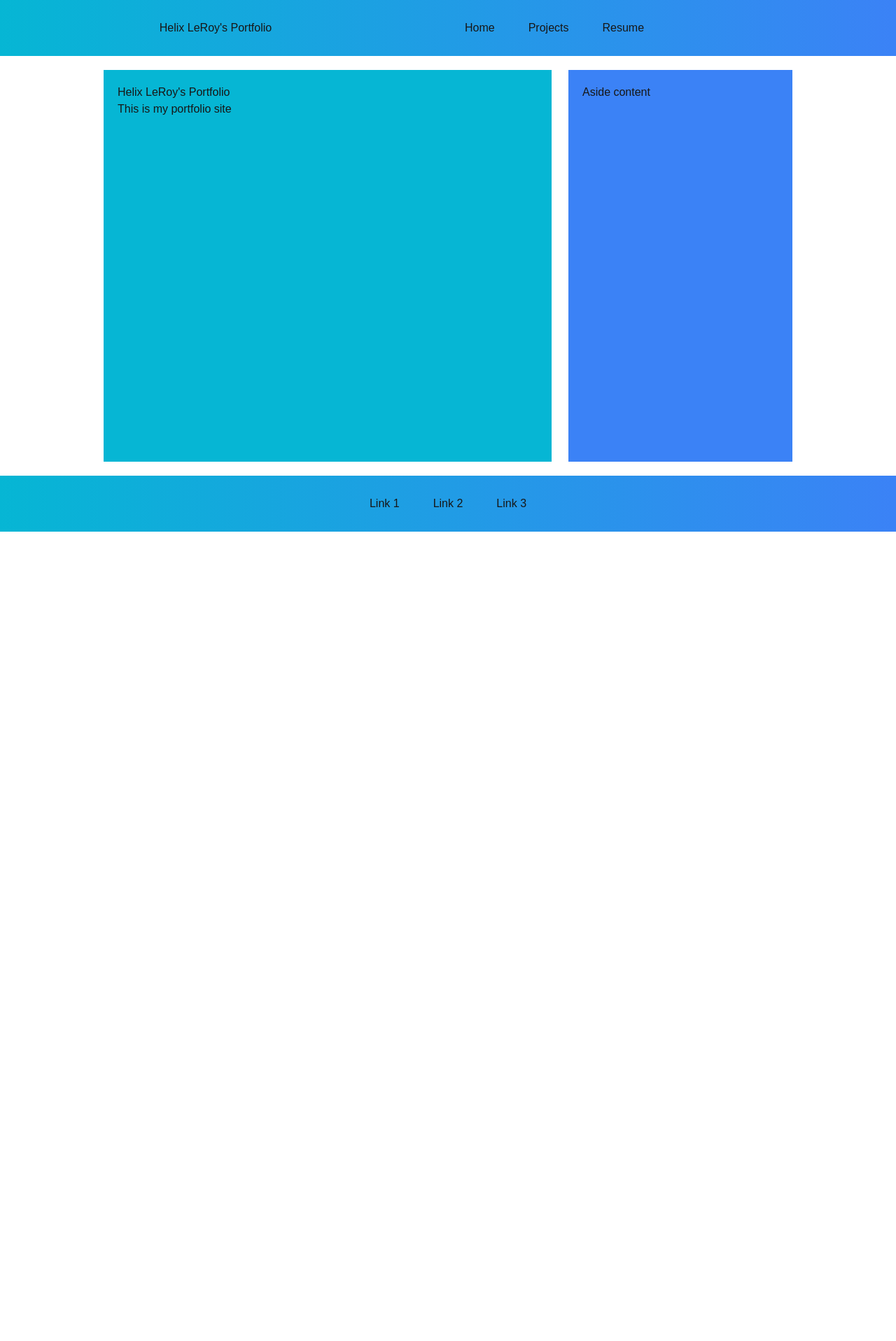
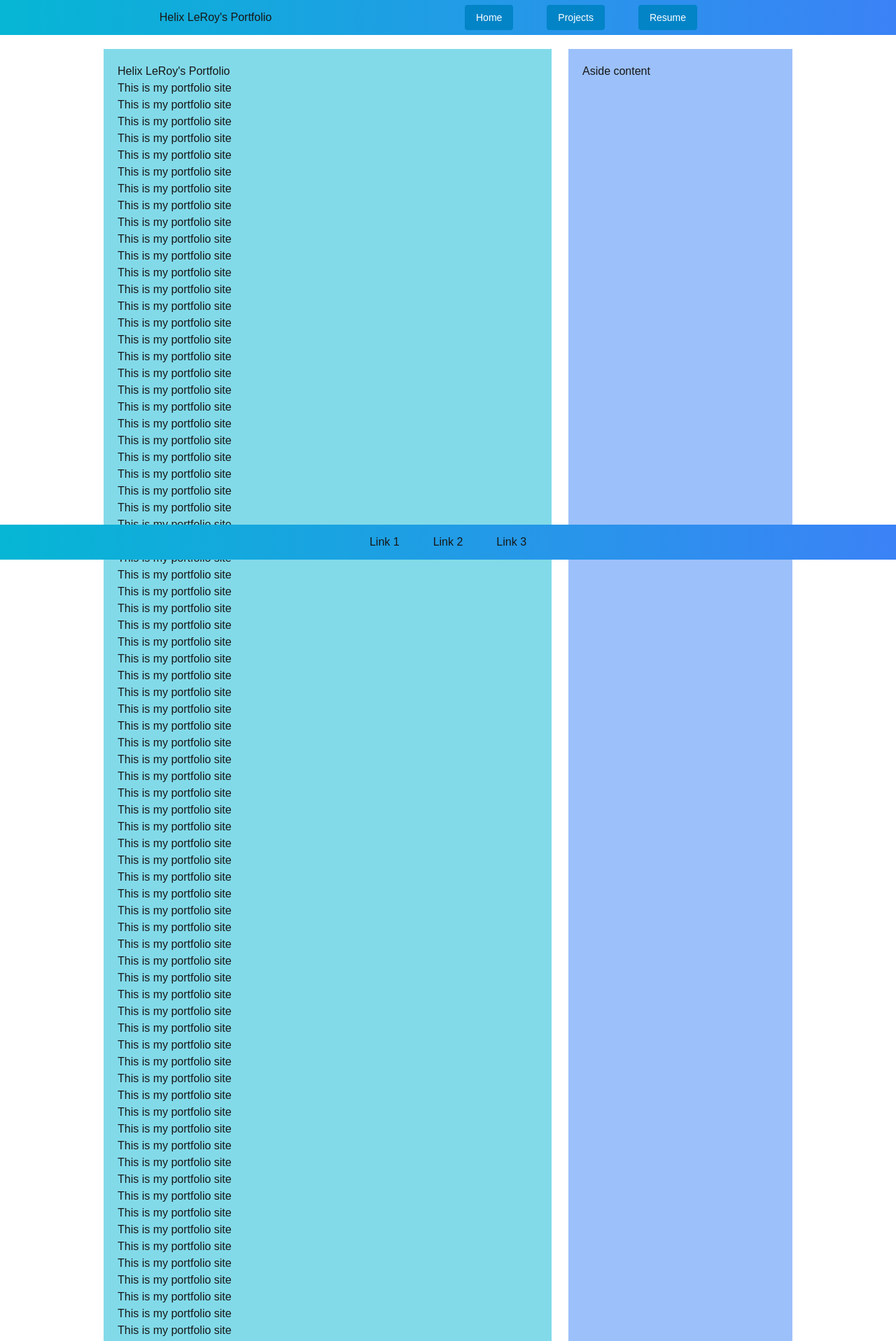
Before and after one commit to hleroy360/leroy-portfolio-next, a Next.js app: page / in a window 1280 px wide. Shown: the top 1917 px of the page at 70% size. Before the commit the page ends 800 px from the top, so only its background shows below. Built offline with nearby package versions, Linux system fonts and the light colour scheme.

Commit message:
Update 10/04/2024
Mainly tailwind edits

```diff
--- a/app/components/footer.tsx
+++ b/app/components/footer.tsx
@@ -1,9 +1,11 @@
+//import { Button } from '@headlessui/react'
+//const buttonStyles = "rounded bg-sky-600 py-2 px-4 text-sm text-white data-[hover]:bg-sky-500 data-[active]:bg-sky-700"
+
 export default function Footer() {
   return (
     <>
-      <footer className="row-start-3 flex gap-6 flex-wrap items-center justify-center w-full h-[10vh] bg-gradient-to-r from-cyan-500 to-blue-500">
-        <ol className="flex items-center gap-12">
-          <li>
+      <footer className="bottom-0 sticky h-[50px] row-start-3 flex gap-6 flex-wrap items-center justify-center w-full bg-gradient-to-r from-cyan-500 to-blue-500">
+        <nav className="flex items-center gap-12">
           <a className="hover:underline hover:underline-offset-4"
             href="/"
             target=""
@@ -11,8 +13,6 @@ export default function Footer() {
           >
             Link 1
           </a>
-          </li>
-          <li>
           <a className="hover:underline hover:underline-offset-4"
             href="/"
             target=""
@@ -20,8 +20,6 @@ export default function Footer() {
           >
             Link 2
           </a>
-          </li>
-          <li>
           <a className="hover:underline hover:underline-offset-4"
             href="/"
             target=""
@@ -29,8 +27,7 @@ export default function Footer() {
           >
             Link 3
           </a>
-          </li>
-        </ol>
+        </nav>
 
       </footer>
     </>
--- a/app/components/header.tsx
+++ b/app/components/header.tsx
@@ -1,14 +1,18 @@
+import { Button } from '@headlessui/react'
+
+const buttonStyles = "rounded bg-sky-600 py-2 px-4 text-sm text-white data-[hover]:bg-sky-500 data-[active]:bg-sky-700"
+
 export default function Header() {
   return (
     <>
-    <header className="grid grid-cols-2 gap-12 items-center justify-center w-full h-[10vh] bg-gradient-to-r from-cyan-500 to-blue-500">
-      <h1 className="flex mx-auto gap-12">Helix LeRoy&apos;s Portfolio</h1>
-        <ul className="flex items-center gap-12">
-          <li className="hover:underline hover:underline-offset-4"><a href="/">Home</a></li>
-          <li className="hover:underline hover:underline-offset-4"><a href="/">Projects</a></li>
-          <li className="hover:underline hover:underline-offset-4"><a href="/">Resume</a></li>
-        </ul>
-    </header>
+      <header className="top-0 sticky h-[50px] grid grid-cols-2 gap-12 items-center justify-center w-full bg-gradient-to-r from-cyan-500 to-blue-500">
+        <h1 className="flex mx-auto gap-12">Helix LeRoy&apos;s Portfolio</h1>
+        <nav className="flex items-center gap-12">
+          <a href="/"><Button className={buttonStyles}>Home</Button></a>
+          <a href="/"><Button className={buttonStyles}>Projects</Button></a>
+          <a href="/"><Button className={buttonStyles}>Resume</Button></a>
+        </nav>
+      </header>
     </>
   );
 }
--- a/app/page.tsx
+++ b/app/page.tsx
@@ -108,11 +108,92 @@ export default function Home() {
         <main className="max-w-5xl mx-auto p-5"/*className="grid grid-rows-[20px_1fr_20px] items-center justify-items-center min-h-screen p-8 pb-20 sm:p-20 font-[family-name:var(--font-geist-sans)]"*/>
 
           <div className="justify-items-center min-h-[70vh] grid grid-cols-[2fr,1fr] gap-6">
-            <article className="w-full p-5 bg-cyan-500">
+            <article className="w-full p-5 bg-cyan-500/50">
               <h1>Helix LeRoy&apos;s Portfolio</h1>
               <p>This is my portfolio site</p>
+              <p>This is my portfolio site</p>
+              <p>This is my portfolio site</p>
+              <p>This is my portfolio site</p>
+              <p>This is my portfolio site</p>
+              <p>This is my portfolio site</p>
+              <p>This is my portfolio site</p>
+              <p>This is my portfolio site</p>
+              <p>This is my portfolio site</p>
+              <p>This is my portfolio site</p>
+              <p>This is my portfolio site</p>
+              <p>This is my portfolio site</p>
+              <p>This is my portfolio site</p>
+              <p>This is my portfolio site</p>
+              <p>This is my portfolio site</p>
+              <p>This is my portfolio site</p>
+              <p>This is my portfolio site</p>
+              <p>This is my portfolio site</p>
+              <p>This is my portfolio site</p>
+              <p>This is my portfolio site</p>
+              <p>This is my portfolio site</p>
+              <p>This is my portfolio site</p>
+              <p>This is my portfolio site</p>
+              <p>This is my portfolio site</p>
+              <p>This is my portfolio site</p>
+              <p>This is my portfolio site</p>
+              <p>This is my portfolio site</p>
+              <p>This is my portfolio site</p>
+              <p>This is my portfolio site</p>
+              <p>This is my portfolio site</p>
+              <p>This is my portfolio site</p>
+              <p>This is my portfolio site</p>
+              <p>This is my portfolio site</p>
+              <p>This is my portfolio site</p>
+              <p>This is my portfolio site</p>
+              <p>This is my portfolio site</p>
+              <p>This is my portfolio site</p>
+              <p>This is my portfolio site</p>
+              <p>This is my portfolio site</p>
+              <p>This is my portfolio site</p>
+              <p>This is my portfolio site</p>
+              <p>This is my portfolio site</p>
+              <p>This is my portfolio site</p>
+              <p>This is my portfolio site</p>
+              <p>This is my portfolio site</p>
+              <p>This is my portfolio site</p>
+              <p>This is my portfolio site</p>
+              <p>This is my portfolio site</p>
+              <p>This is my portfolio site</p>
+              <p>This is my portfolio site</p>
+              <p>This is my portfolio site</p>
+              <p>This is my portfolio site</p>
+              <p>This is my portfolio site</p>
+              <p>This is my portfolio site</p>
+              <p>This is my portfolio site</p>
+              <p>This is my portfolio site</p>
+              <p>This is my portfolio site</p>
+              <p>This is my portfolio site</p>
+              <p>This is my portfolio site</p>
+              <p>This is my portfolio site</p>
+              <p>This is my portfolio site</p>
+              <p>This is my portfolio site</p>
+              <p>This is my portfolio site</p>
+              <p>This is my portfolio site</p>
+              <p>This is my portfolio site</p>
+              <p>This is my portfolio site</p>
+              <p>This is my portfolio site</p>
+              <p>This is my portfolio site</p>
+              <p>This is my portfolio site</p>
+              <p>This is my portfolio site</p>
+              <p>This is my portfolio site</p>
+              <p>This is my portfolio site</p>
+              <p>This is my portfolio site</p>
+              <p>This is my portfolio site</p>
+              <p>This is my portfolio site</p>
+              <p>This is my portfolio site</p>
+              <p>This is my portfolio site</p>
+              <p>This is my portfolio site</p>
+              <p>This is my portfolio site</p>
+              <p>This is my portfolio site</p>
+              <p>This is my portfolio site</p>
+              <p>This is my portfolio site</p>
             </article>
-            <aside className="w-full p-5 bg-blue-500">
+            <aside className="w-full p-5 bg-blue-500/50">
               <p>Aside content</p>
             </aside>
           </div>
```
Also changed, not shown: package.json (+6 -5 lines), 1 other file (tests, documents, lock files or other folders). Lines whose indentation alone changed are shown as unchanged.
